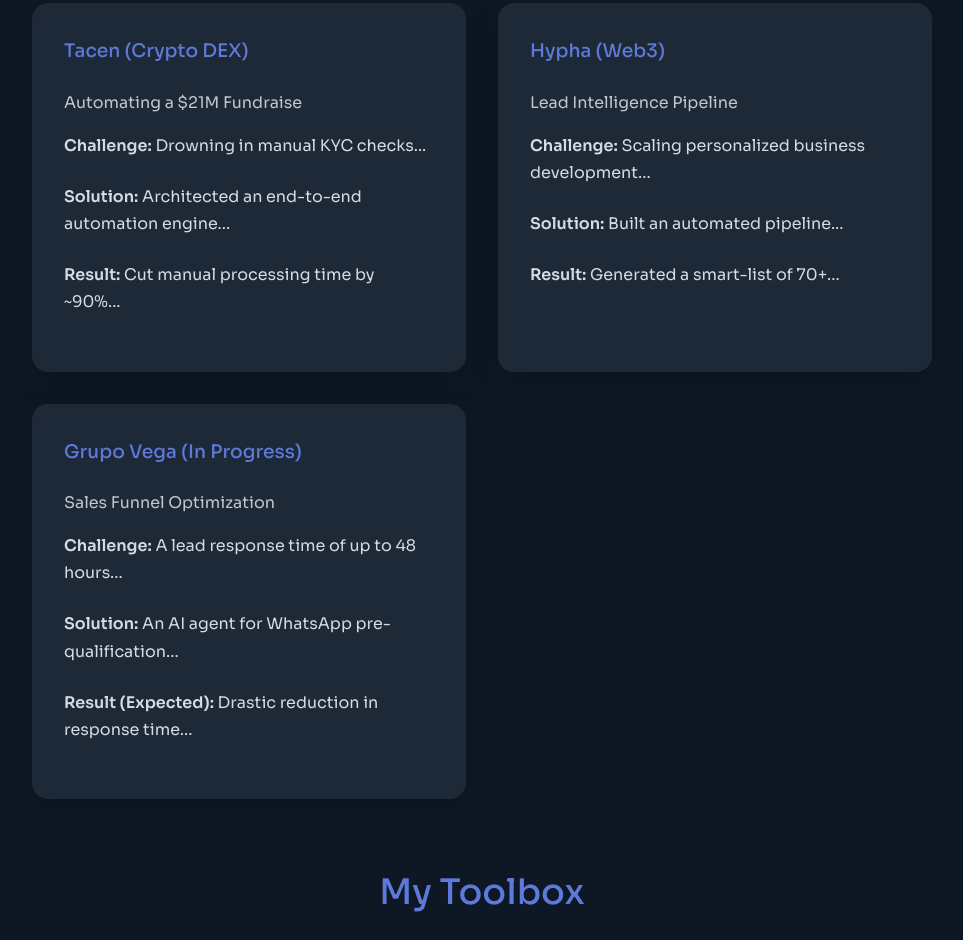
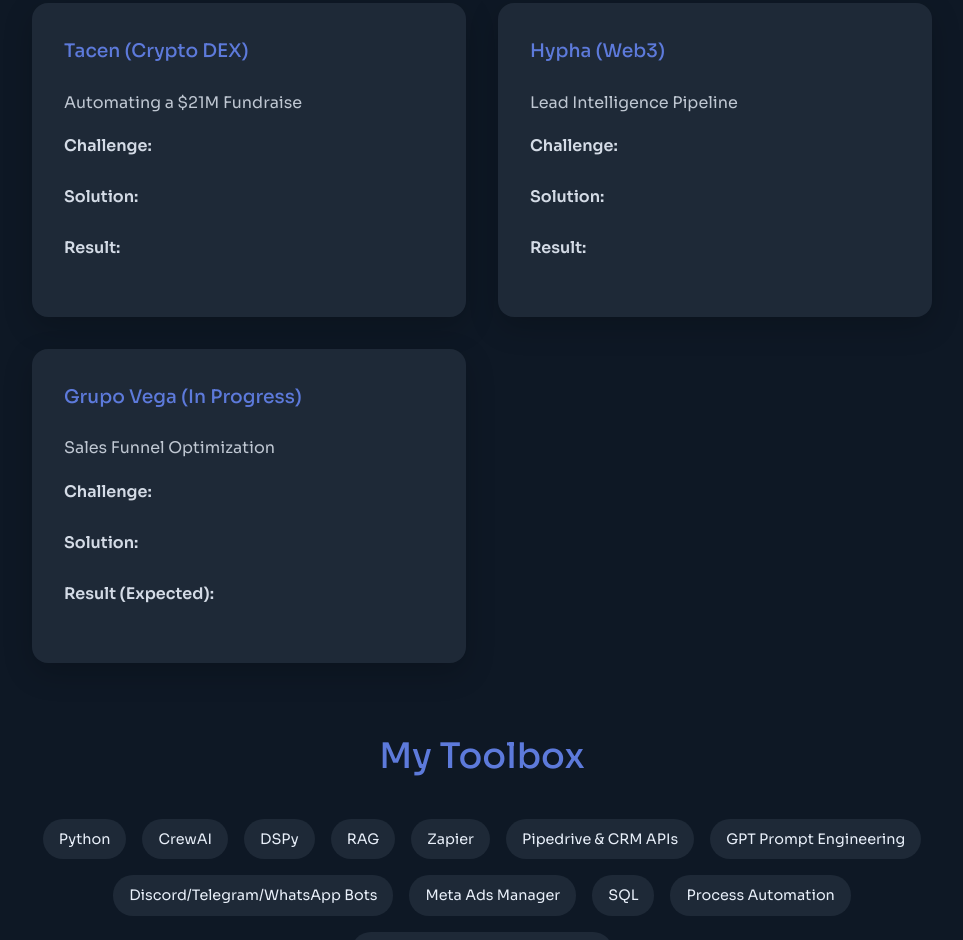
Before and after one commit to psukhopompos/lucas.odysseus.bot, a plain HTML site: page index.html in a window 1280 px wide. Shown: the part 1153-2093 px from the top of the page, without its empty margins (158-1121 px from the left). Drawn offline with Linux system fonts and the light colour scheme.

Commit message:
Update index.html

```diff
--- a/index.html
+++ b/index.html
@@ -72,23 +72,23 @@
                 <div class="card">
                     <h3 data-en="Tacen (Crypto DEX)" data-pt="Tacen (DEX Cripto)">Tacen (Crypto DEX)</h3>
                     <h4 data-en="Automating a $21M Fundraise" data-pt="Automatizando uma Captação de $21M">Automating a $21M Fundraise</h4>
-                    <p><strong data-en="Challenge:" data-pt="Desafio:">Challenge:</strong> <span data-en="Drowning in manual KYC checks during a high-stakes token sale." data-pt="Processar manualmente centenas de pedidos de investimento, arriscando a perda de investidores.">Drowning in manual KYC checks...</span></p>
-                    <p><strong data-en="Solution:" data-pt="Solução:">Solution:</strong> <span data-en="Architected an end-to-end automation engine with Zapier, PandaDoc, and Pipedrive." data-pt="Criei um motor de automação de ponta a ponta com Zapier, PandaDoc e Pipedrive.">Architected an end-to-end automation engine...</span></p>
-                    <p><strong data-en="Result:" data-pt="Resultado:">Result:</strong> <span data-en="Cut manual processing time by ~90% and processed $5M+ in transactions, enabling a successful $21M fundraise." data-pt="Reduzi o tempo de processamento manual em ~90% e processei +$5M em transações, viabilizando uma captação de $21M.">Cut manual processing time by ~90%...</span></p>
+                    <p><strong data-en="Challenge:" data-pt="Desafio:">Challenge:</strong> <span data-en="Drowning in manual KYC checks during a high-stakes token sale." data-pt="Processar manualmente centenas de pedidos de investimento, arriscando a perda de investidores."></span></p>
+                    <p><strong data-en="Solution:" data-pt="Solução:">Solution:</strong> <span data-en="Architected an end-to-end automation engine with Zapier, PandaDoc, and Pipedrive." data-pt="Criei um motor de automação de ponta a ponta com Zapier, PandaDoc e Pipedrive."></span></p>
+                    <p><strong data-en="Result:" data-pt="Resultado:">Result:</strong> <span data-en="Cut manual processing time by ~90% and processed $5M+ in transactions, enabling a successful $21M fundraise." data-pt="Reduzi o tempo de processamento manual em ~90% e processei +$5M em transações, viabilizando uma captação de $21M."></span></p>
                 </div>
                 <div class="card">
                     <h3 data-en="Hypha (Web3)" data-pt="Hypha (Web3)">Hypha (Web3)</h3>
                     <h4 data-en="Lead Intelligence Pipeline" data-pt="Pipeline de Inteligência de Leads">Lead Intelligence Pipeline</h4>
-                    <p><strong data-en="Challenge:" data-pt="Desafio:">Challenge:</strong> <span data-en="Scaling personalized business development with a lean executive team." data-pt="Escalar a prospecção de parceiros com uma equipe enxuta.">Scaling personalized business development...</span></p>
-                    <p><strong data-en="Solution:" data-pt="Solução:">Solution:</strong> <span data-en="Built an automated pipeline that scraped public data, enriched contacts, and synthesized a custom 'solution thesis' for each prospect." data-pt="Construí um pipeline automatizado que extraiu dados, enriqueceu contatos e sintetizou uma 'tese de solução' para cada lead.">Built an automated pipeline...</span></p>
-                    <p><strong data-en="Result:" data-pt="Resultado:">Result:</strong> <span data-en="Generated a smart-list of 70+ hyper-personalized, qualified leads in 2 weeks." data-pt="Gerei uma lista com mais de 70 leads qualificados e hiper-personalizados em 2 semanas.">Generated a smart-list of 70+...</span></p>
+                    <p><strong data-en="Challenge:" data-pt="Desafio:">Challenge:</strong> <span data-en="Scaling personalized business development with a lean executive team." data-pt="Escalar a prospecção de parceiros com uma equipe enxuta."></span></p>
+                    <p><strong data-en="Solution:" data-pt="Solução:">Solution:</strong> <span data-en="Built an automated pipeline that scraped public data, enriched contacts, and synthesized a custom 'solution thesis' for each prospect." data-pt="Construí um pipeline automatizado que extraiu dados, enriqueceu contatos e sintetizou uma 'tese de solução' para cada lead."></span></p>
+                    <p><strong data-en="Result:" data-pt="Resultado:">Result:</strong> <span data-en="Generated a smart-list of 70+ hyper-personalized, qualified leads in 2 weeks." data-pt="Gerei uma lista com mais de 70 leads qualificados e hiper-personalizados em 2 semanas."></span></p>
                 </div>
                 <div class="card">
                     <h3 data-en="Grupo Vega (In Progress)" data-pt="Grupo Vega (Em Andamento)">Grupo Vega (In Progress)</h3>
                     <h4 data-en="Sales Funnel Optimization" data-pt="Otimização do Funil de Vendas">Sales Funnel Optimization</h4>
-                    <p><strong data-en="Challenge:" data-pt="Desafio:">Challenge:</strong> <span data-en="A lead response time of up to 48 hours, resulting in lost sales to competitors." data-pt="Um tempo de resposta para novos leads de até 48 horas, resultando em perda de vendas.">A lead response time of up to 48 hours...</span></p>
-                    <p><strong data-en="Solution:" data-pt="Solução:">Solution:</strong> <span data-en="An AI agent for WhatsApp pre-qualification, engaging and qualifying leads in under 5 minutes, 24/7." data-pt="Um agente de IA para pré-qualificação via WhatsApp, que engaja e qualifica leads em menos de 5 minutos, 24/7.">An AI agent for WhatsApp pre-qualification...</span></p>
-                    <p><strong data-en="Result (Expected):" data-pt="Resultado (Esperado):">Result (Expected):</strong> <span data-en="Drastic reduction in response time, increased conversion rate, and freeing up the sales team to focus on hot leads." data-pt="Redução drástica no tempo de resposta e aumento na conversão, liberando a equipe de vendas.">Drastic reduction in response time...</span></p>
+                    <p><strong data-en="Challenge:" data-pt="Desafio:">Challenge:</strong> <span data-en="A lead response time of up to 48 hours, resulting in lost sales to competitors." data-pt="Um tempo de resposta para novos leads de até 48 horas, resultando em perda de vendas."></span></p>
+                    <p><strong data-en="Solution:" data-pt="Solução:">Solution:</strong> <span data-en="An AI agent for WhatsApp pre-qualification, engaging and qualifying leads in under 5 minutes, 24/7." data-pt="Um agente de IA para pré-qualificação via WhatsApp, que engaja e qualifica leads em menos de 5 minutos, 24/7."></span></p>
+                    <p><strong data-en="Result (Expected):" data-pt="Resultado (Esperado):">Result (Expected):</strong> <span data-en="Drastic reduction in response time, increased conversion rate, and freeing up the sales team to focus on hot leads." data-pt="Redução drástica no tempo de resposta e aumento na conversão, liberando a equipe de vendas."></span></p>
                 </div>
             </div>
         </section>
```
